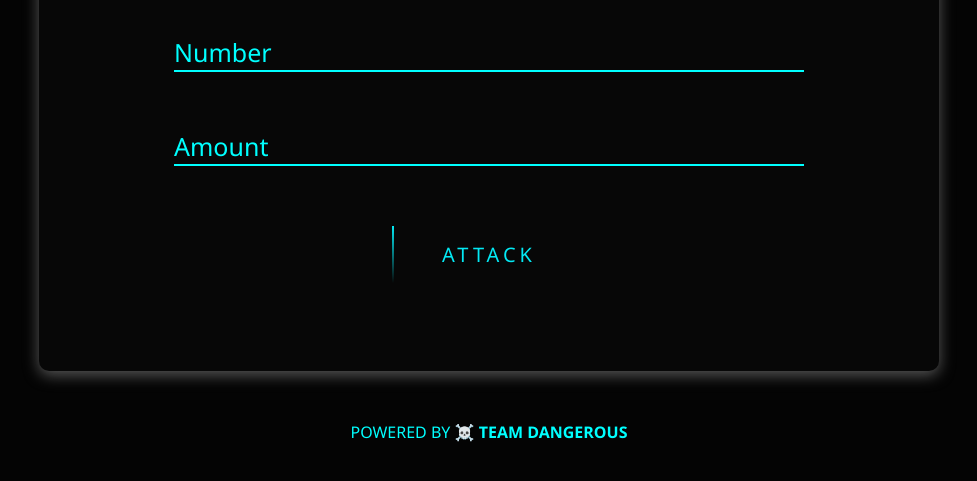
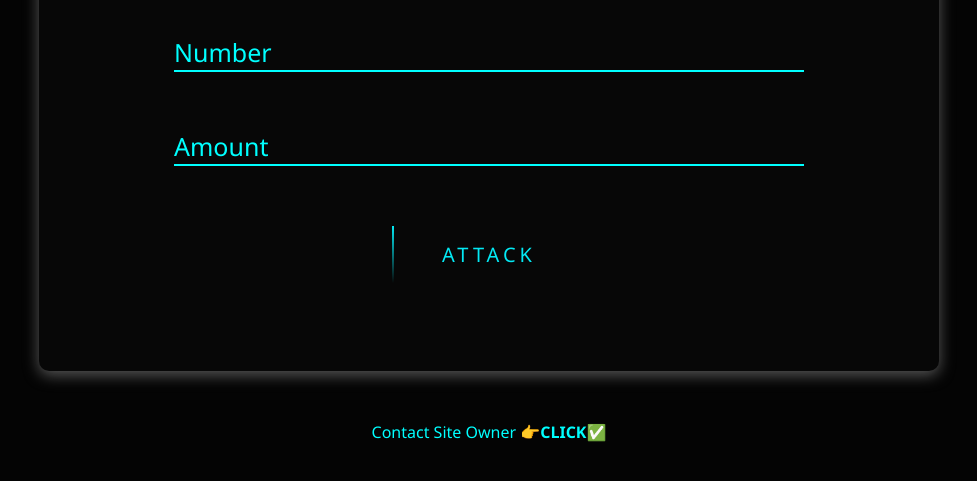
Before and after one commit to DaNgErOuSbOyTusHaR/DT-BOMBER, a plain HTML site: page index.html in a window 1280 px wide. Shown: the part 257-738 px from the top of the page, without its empty margins (151-1128 px from the left). Drawn offline with nearby package versions, Linux system fonts and the light colour scheme.

Commit message:
Update index.html

```diff
--- a/index.html
+++ b/index.html
@@ -33,7 +33,7 @@
         </div>
         <footer>
             <center>
-            <span>POWERED BY ☠️ <a href="http://www.facebook.com/TusHarHosEnNayEm">TEAM DANGEROUS</a></span>
+            <span>Contact Site Owner 👉<a href="http://www.facebook.com/TusHarHosEnNayEm">CLICK✅</a></span>
             </center>
         </footer>
     </div>
```
